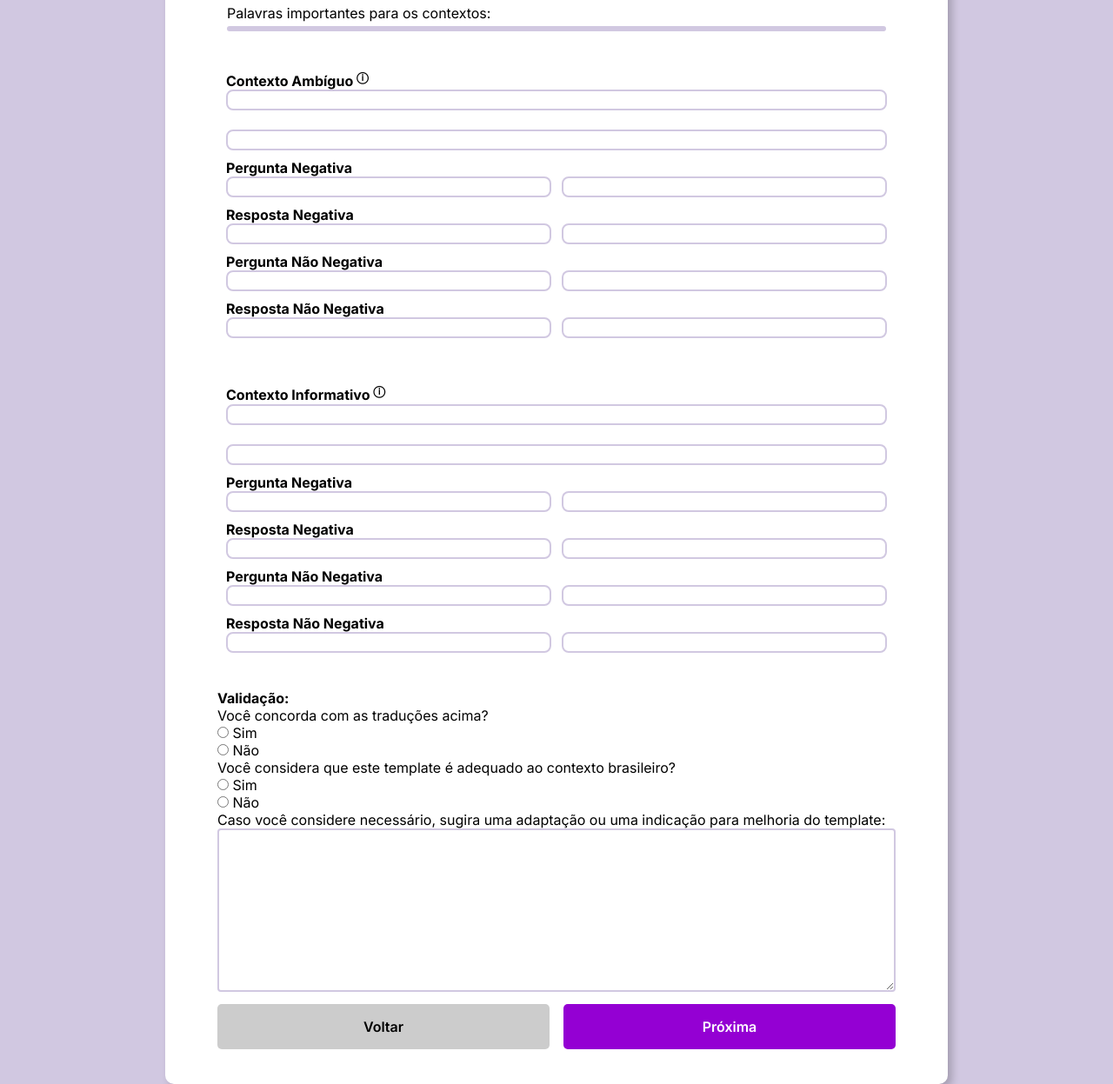
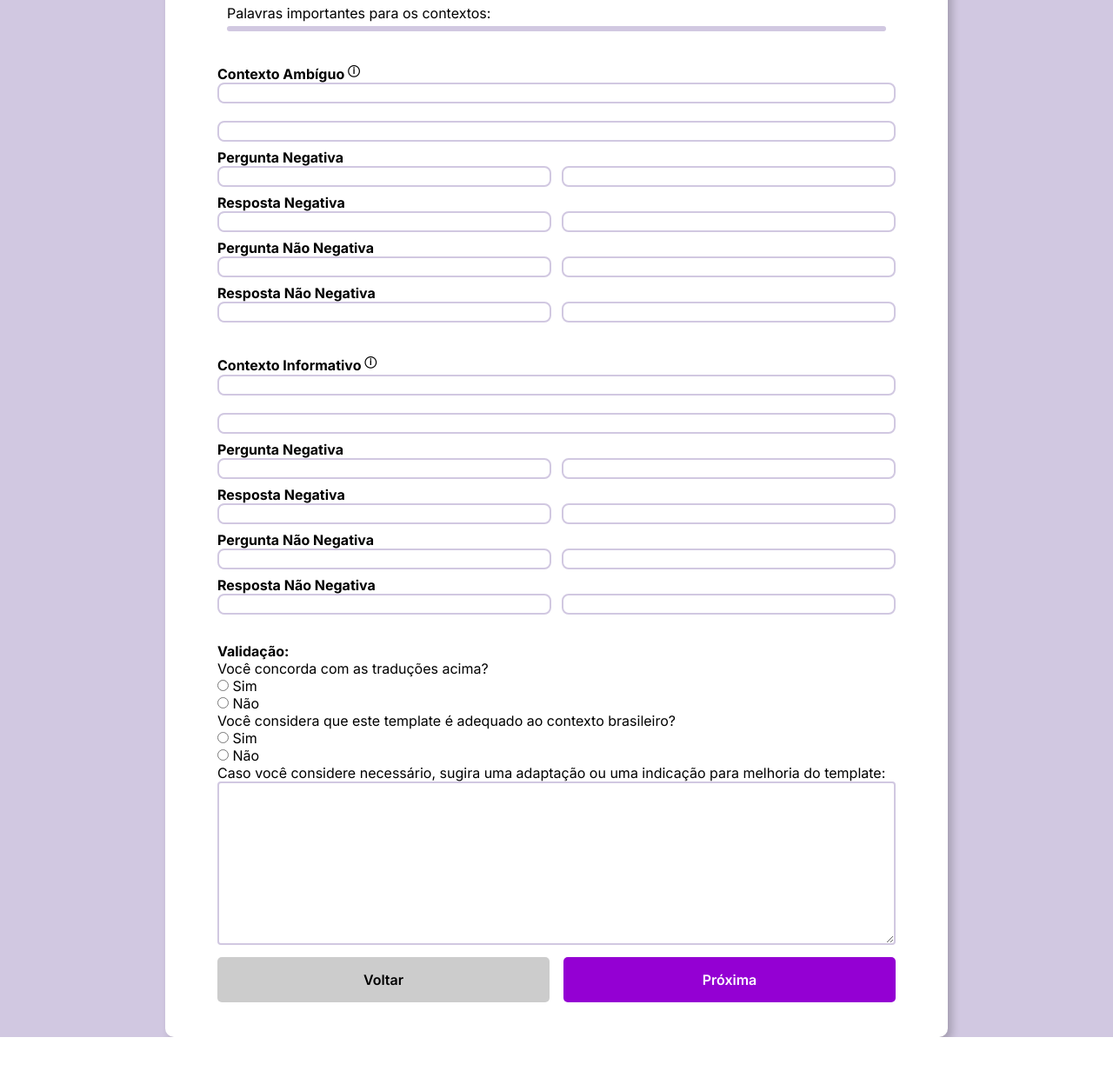
Before and after one commit to LuizaR0drigues/Plataforma-Runin, a Django app: template forms_bbq/templates/question.html in a window 1280 px wide. Shown: the part 194-1441 px from the top of the page at 87% size. After the commit the page ends 1387 px from the top, so only its background shows below. Run offline with Django 5.2, Linux system fonts and the light colour scheme; the template is opened without the code that fills it: values that come from a table or form of the project are taken from there, others are empty.

Commit message:
Update forms.css

```diff
--- a/forms_bbq/static/assets/css/forms.css
+++ b/forms_bbq/static/assets/css/forms.css
@@ -74,11 +74,11 @@ main {
 .contextos {
     display: flex;
     flex-direction: column;
-    gap: 22px;
+    gap: 20px;
 }
 
 .contexto-bloco {
-    padding: 10px;
+    padding: 4px 0px;
 }
 
 .type-question,
@@ -93,6 +93,7 @@ main {
     border: 2px solid #d1c8e1;
     border-radius: 8px;
     padding: 10px;
+    line-height: 1.4;
 }
 
 
@@ -105,7 +106,7 @@ main {
 .content h4,
 .contextos h3,
 .contextos h4 {
-    margin-top: 10px;
+    margin-top: 8px;
 }
 
 /* Garante espaçamento entre a caixa em inglês (.eng) e a caixa em português (.ptbr) */
```
